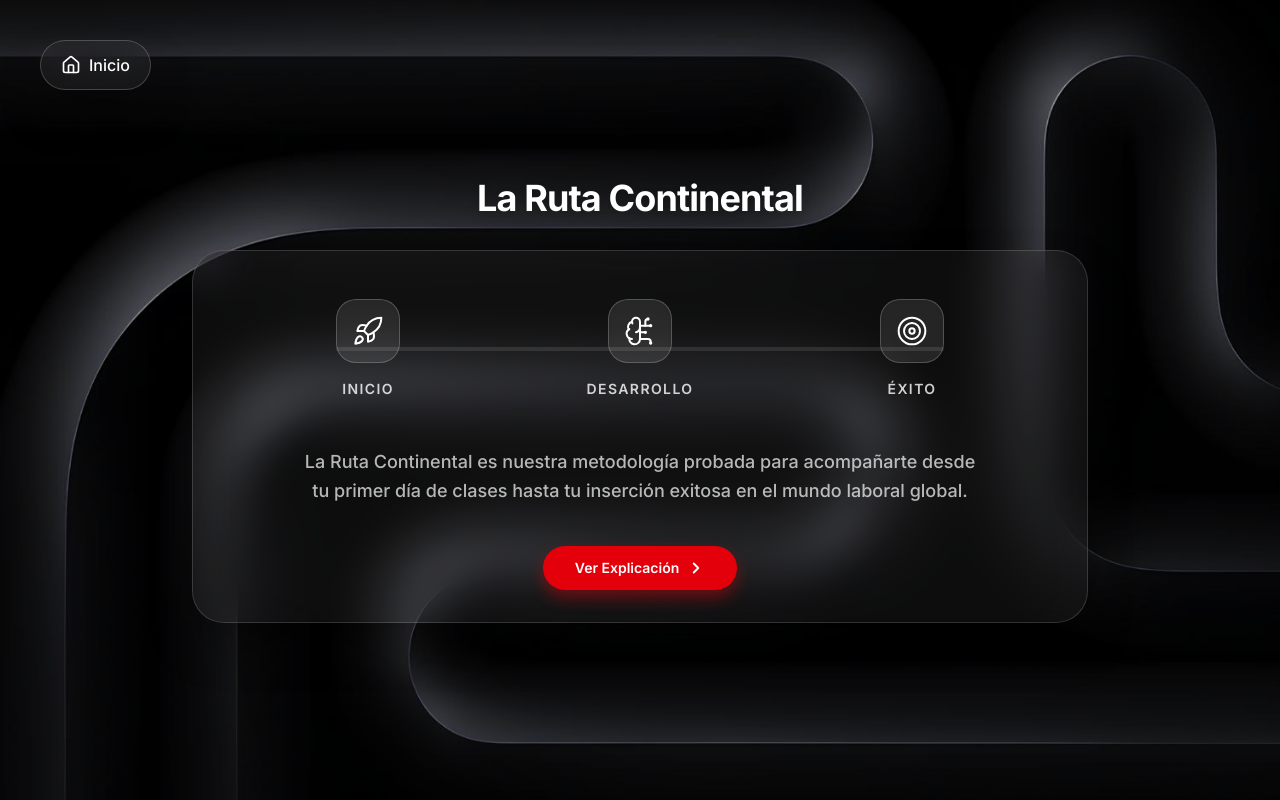
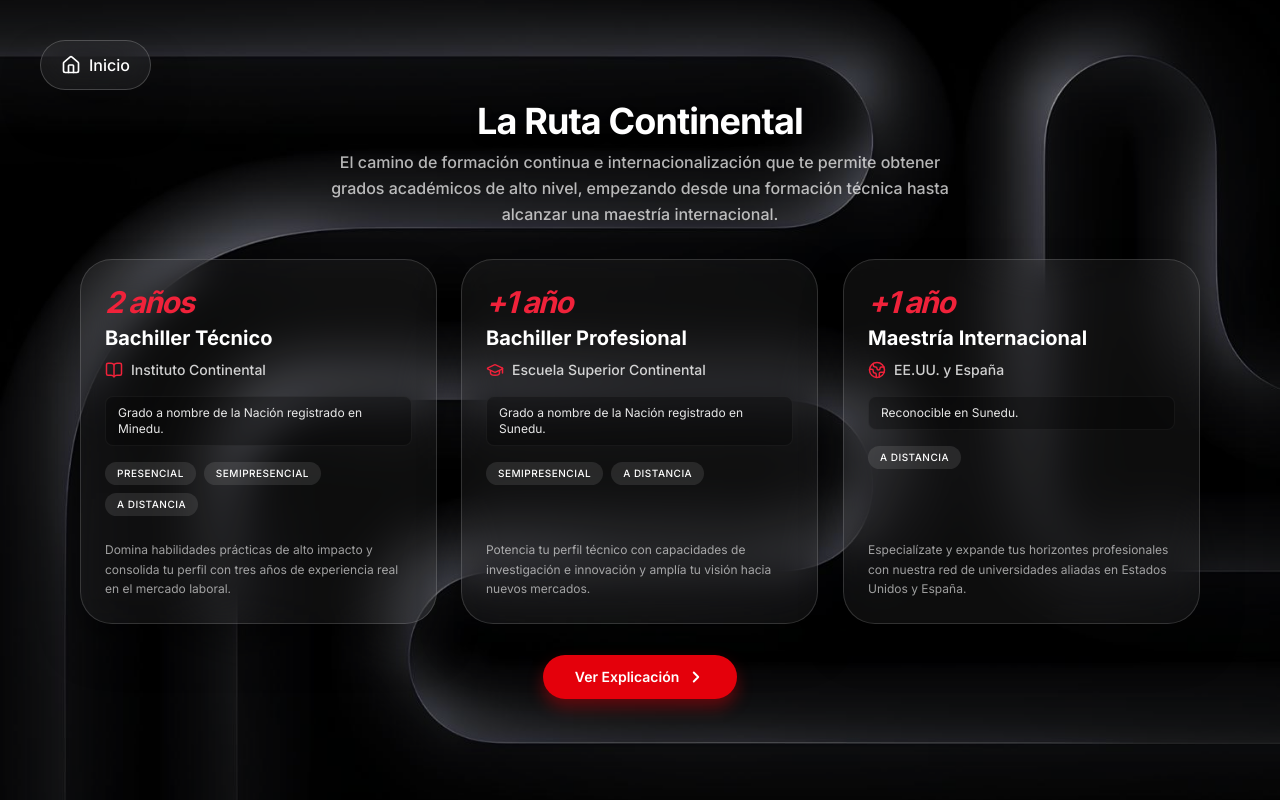
Before and after one commit to lumine-continental/ic-tv, a React (Vite) app: page /ruta-continental in a window 1280 px wide. Built offline with nearby package versions, Linux system fonts and the light colour scheme.

Commit message:
Update Ruta Continental module UI based on latest design

```diff
--- a/src/views/RutaContinental.tsx
+++ b/src/views/RutaContinental.tsx
@@ -2,7 +2,7 @@
 import { GlassButton } from '../components/GlassButton';
 import { VideoModal } from '../components/VideoModal';
 import { useGamificationStore } from '../store/useGamificationStore';
-import { Rocket, BrainCircuit, Target } from 'lucide-react';
+import { GraduationCap, BookOpen, Globe2 } from 'lucide-react';
 
 export const RutaContinental: React.FC = () => {
   const [videoUrl, setVideoUrl] = useState<string | null>(null);
@@ -13,40 +13,90 @@
   }, [markVisited]);
 
   return (
-    <div className="w-full h-full flex flex-col items-center justify-center p-8 z-10 relative">
-      <h1 className="text-4xl font-bold tracking-tight text-white mb-8 drop-shadow-lg">
+    <div className="w-full h-full flex flex-col items-center justify-center p-4 md:p-8 z-10 relative overflow-y-auto">
+      <h1 className="text-3xl md:text-4xl font-bold tracking-tight text-white mb-2 drop-shadow-lg text-center mt-8 md:mt-0">
         La Ruta Continental
       </h1>
+      <p className="text-sm md:text-base text-white/70 leading-relaxed max-w-2xl font-medium mb-6 md:mb-8 text-center px-4">
+        El camino de formación continua e internacionalización que te permite obtener grados académicos de alto nivel, empezando desde una formación técnica hasta alcanzar una maestría internacional.
+      </p>
 
-      <div className="w-full max-w-4xl glass-panel p-6 md:p-8 flex flex-col items-center text-center gap-4 md:gap-6">
-        <div className="flex items-center justify-between w-full max-w-2xl px-4 md:px-8 my-4 relative">
-          <div className="absolute top-1/2 left-8 right-8 h-1 bg-white/10 -translate-y-1/2 -z-10 rounded-full"></div>
+      <div className="w-full max-w-6xl grid grid-cols-1 lg:grid-cols-3 gap-6 mb-8 px-4">
 
-          {[
-            { num: 1, label: 'Inicio', icon: Rocket },
-            { num: 2, label: 'Desarrollo', icon: BrainCircuit },
-            { num: 3, label: 'Éxito', icon: Target }
-          ].map((step) => {
-            const Icon = step.icon;
-            return (
-              <div key={step.num} className="flex flex-col items-center gap-3 md:gap-4">
-                <div className="w-14 h-14 md:w-16 md:h-16 rounded-[16px] md:rounded-[20px] bg-white/10 border border-white/20 flex items-center justify-center z-10 shadow-inner">
-                  <Icon size={24} className="text-white md:w-8 md:h-8" strokeWidth={1.5} />
-                </div>
-                <span className="text-xs md:text-sm tracking-widest uppercase text-white/80 font-semibold">{step.label}</span>
-              </div>
-            )
-          })}
+        {/* Step 1 */}
+        <div className="glass-panel p-6 flex flex-col h-full hover:bg-white/5 transition-all border-t-4 border-t-[#F0223A]">
+          <div className="text-3xl font-black text-[#F0223A] italic mb-1 tracking-tighter">2 años</div>
+          <h2 className="text-xl font-bold text-white mb-2">Bachiller Técnico</h2>
+          <div className="flex items-center gap-2 mb-4 text-white/80 font-medium text-sm">
+            <BookOpen size={18} className="text-[#F0223A]" />
+            <span>Instituto Continental</span>
+          </div>
+
+          <div className="bg-black/30 text-white/90 text-xs px-3 py-2 rounded-lg mb-4 border border-white/5">
+            Grado a nombre de la Nación registrado en Minedu.
+          </div>
+
+          <div className="flex flex-wrap gap-2 mb-6">
+            <span className="bg-white/10 px-3 py-1 rounded-full text-[10px] uppercase tracking-wider text-white font-medium">Presencial</span>
+            <span className="bg-white/10 px-3 py-1 rounded-full text-[10px] uppercase tracking-wider text-white font-medium">Semipresencial</span>
+            <span className="bg-white/10 px-3 py-1 rounded-full text-[10px] uppercase tracking-wider text-white font-medium">A Distancia</span>
+          </div>
+
+          <p className="text-white/60 text-xs mt-auto leading-relaxed">
+            Domina habilidades prácticas de alto impacto y consolida tu perfil con tres años de experiencia real en el mercado laboral.
+          </p>
         </div>
 
-        <p className="text-base md:text-lg text-white/70 leading-relaxed max-w-2xl font-medium mt-2">
-          La Ruta Continental es nuestra metodología probada para acompañarte desde tu primer día de clases hasta tu inserción exitosa en el mundo laboral global.
-        </p>
+        {/* Step 2 */}
+        <div className="glass-panel p-6 flex flex-col h-full hover:bg-white/5 transition-all border-t-4 border-t-[#F0223A]">
+          <div className="text-3xl font-black text-[#F0223A] italic mb-1 tracking-tighter">+1 año</div>
+          <h2 className="text-xl font-bold text-white mb-2">Bachiller Profesional</h2>
+          <div className="flex items-center gap-2 mb-4 text-white/80 font-medium text-sm">
+            <GraduationCap size={18} className="text-[#F0223A]" />
+            <span>Escuela Superior Continental</span>
+          </div>
 
-        <GlassButton variant="primary" showChevron className="mt-4 !px-8 !py-3 text-sm" onClick={() => setVideoUrl('https://www.youtube.com/watch?v=HhZaHf8RP6g')}>
-          Ver Explicación
-        </GlassButton>
+          <div className="bg-black/30 text-white/90 text-xs px-3 py-2 rounded-lg mb-4 border border-white/5">
+            Grado a nombre de la Nación registrado en Sunedu.
+          </div>
+
+          <div className="flex flex-wrap gap-2 mb-6">
+            <span className="bg-white/10 px-3 py-1 rounded-full text-[10px] uppercase tracking-wider text-white font-medium">Semipresencial</span>
+            <span className="bg-white/10 px-3 py-1 rounded-full text-[10px] uppercase tracking-wider text-white font-medium">A Distancia</span>
+          </div>
+
+          <p className="text-white/60 text-xs mt-auto leading-relaxed">
+            Potencia tu perfil técnico con capacidades de investigación e innovación y amplía tu visión hacia nuevos mercados.
+          </p>
+        </div>
+
+        {/* Step 3 */}
+        <div className="glass-panel p-6 flex flex-col h-full hover:bg-white/5 transition-all border-t-4 border-t-[#F0223A]">
+          <div className="text-3xl font-black text-[#F0223A] italic mb-1 tracking-tighter">+1 año</div>
+          <h2 className="text-xl font-bold text-white mb-2">Maestría Internacional</h2>
+          <div className="flex items-center gap-2 mb-4 text-white/80 font-medium text-sm">
+            <Globe2 size={18} className="text-[#F0223A]" />
+            <span>EE.UU. y España</span>
+          </div>
+
+          <div className="bg-black/30 text-white/90 text-xs px-3 py-2 rounded-lg mb-4 border border-white/5">
+            Reconocible en Sunedu.
+          </div>
+
+          <div className="flex flex-wrap gap-2 mb-6">
+            <span className="bg-white/10 px-3 py-1 rounded-full text-[10px] uppercase tracking-wider text-white font-medium">A Distancia</span>
+          </div>
+
+          <p className="text-white/60 text-xs mt-auto leading-relaxed">
+            Especialízate y expande tus horizontes profesionales con nuestra red de universidades aliadas en Estados Unidos y España.
+          </p>
+        </div>
+
       </div>
+
+      <GlassButton variant="primary" showChevron className="!px-8 !py-3 text-sm mb-8 md:mb-0" onClick={() => setVideoUrl('https://www.youtube.com/watch?v=HhZaHf8RP6g')}>
+        Ver Explicación
+      </GlassButton>
 
       <VideoModal isOpen={!!videoUrl} onClose={() => setVideoUrl(null)} url={videoUrl || ''} />
     </div>
```
